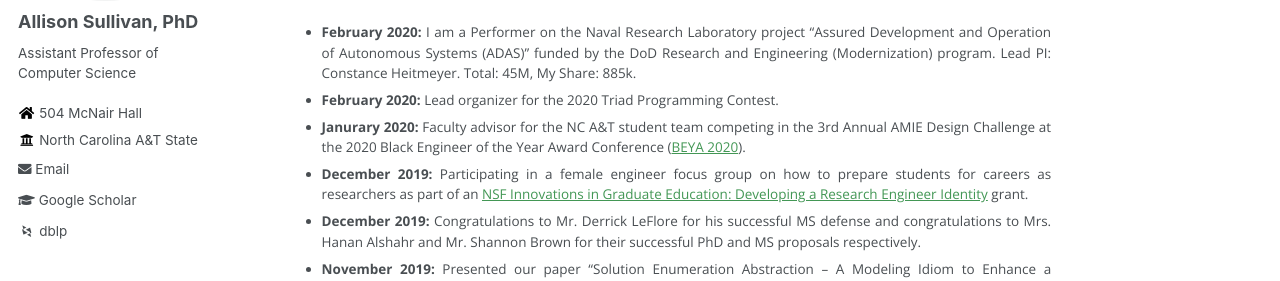
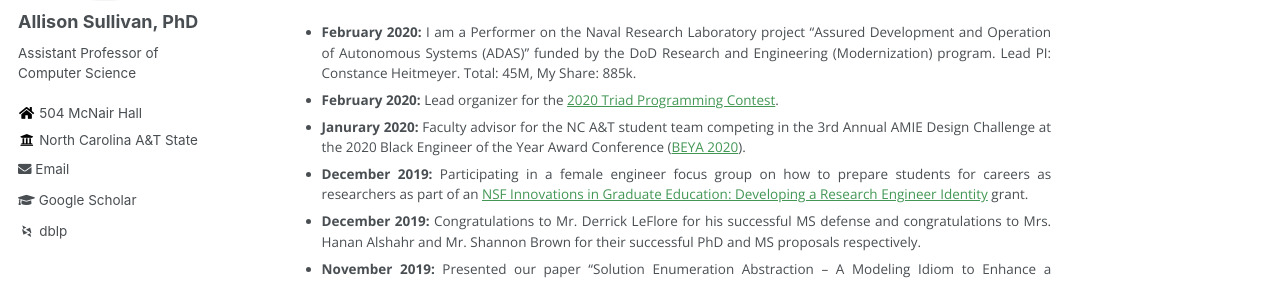
Before and after one commit to Allisonius/allisonius.github.io, a Jekyll site: the page built from _pages/about.md, in a window 1280 px wide and 900 px high, scrolled down 418 px. Shown: the part 169-450 px from the top of the window. Built offline with Jekyll 4.4.1, drawn with Linux system fonts in a browser that asks for light colours; some web fonts are replaced; part of the change alters nothing that is shown.

```diff
--- a/_pages/about.md
+++ b/_pages/about.md
@@ -29,7 +29,7 @@ Checking and Symbolic Execution
 
 ### <i class="fa fa-fw fa-exclamation-triangle" aria-hidden="true"></i> News
 * **February 2020:** I am a Performer on the Naval Research Laboratory project "Assured Development and Operation of Autonomous Systems (ADAS)" funded by the DoD Research and Engineering (Modernization) program. Lead PI: Constance Heitmeyer. Total: 45M, My Share: 885k.
-* **February 2020:** Lead organizer for the 2020 Triad Programming Contest.
+* **February 2020:** Lead organizer for the [2020 Triad Programming Contest](https://triad-pc-2020.github.io/).
 * **Janurary 2020:** Faculty advisor for the NC A&T student team competing in the 3rd Annual AMIE Design Challenge at the 2020 Black Engineer of the Year Award Conference ([BEYA 2020](https://s4.goeshow.com/ccgroup/beyastem/2020/index.cfm)).
  * **December 2019:** Participating in a female engineer focus group on how to prepare students for careers as researchers as part of an  [NSF Innovations in Graduate Education: Developing a Research Engineer Identity](https://www.nsf.gov/awardsearch/showAward?AWD_ID=1856346&HistoricalAwards=false) grant.
  * **December 2019:** Congratulations to Mr. Derrick LeFlore for his successful MS defense and congratulations to Mrs. Hanan Alshahr and Mr. Shannon Brown for their successful PhD and MS proposals respectively.
```
